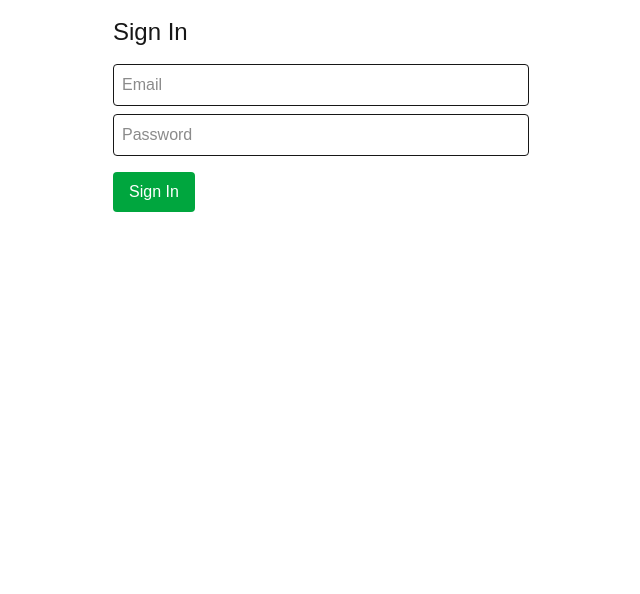
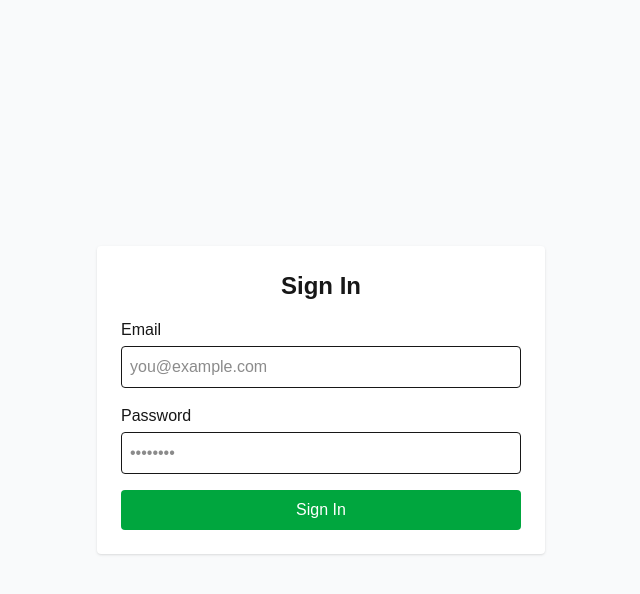
Before and after one commit to brysonmccleary/CoveCRM, a Next.js app: page /auth/signin in a window 1280 px wide. Shown: the top 594 px of the page, without its empty margins (319-959 px from the left). Built offline with nearby package versions, Linux system fonts and the light colour scheme.

Commit message:
fix(auth): replace signin page with direct form post

```diff
--- a/pages/auth/signin.tsx
+++ b/pages/auth/signin.tsx
@@ -1,54 +1,64 @@
-import React, { useState, FormEvent } from "react";
-import { GetServerSideProps, GetServerSidePropsContext } from "next";
-import { getCsrfToken, signIn } from "next-auth/react";
+// pages/auth/signin.tsx
+import React from "react";
+import { getCsrfToken } from "next-auth/react";
 
 interface SignInProps {
   csrfToken: string;
 }
 
 export default function SignIn({ csrfToken }: SignInProps) {
-  const [error, setError] = useState<string | null>(null);
+  return (
+    <div className="min-h-screen flex items-center justify-center bg-gray-50">
+      <form
+        method="post"
+        action="/api/auth/callback/credentials"
+        className="max-w-md w-full bg-white p-6 rounded shadow space-y-4"
+      >
+        <h1 className="text-2xl font-bold text-center">Sign In</h1>
+        <input name="csrfToken" type="hidden" defaultValue={csrfToken} />
 
-  const handleSubmit = async (e: FormEvent<HTMLFormElement>) => {
-    e.preventDefault();
-    const form = e.currentTarget;
-    const email = (form.elements.namedItem("email") as HTMLInputElement).value;
-    const password = (form.elements.namedItem("password") as HTMLInputElement).value;
-
-    const res = await signIn("credentials", { redirect: false, email, password });
-    if (res?.error) setError(res.error);
-  };
-
-  return (
-    <form onSubmit={handleSubmit} className="max-w-md mx-auto p-4">
-      <h1 className="text-2xl mb-4">Sign In</h1>
-      <input name="csrfToken" type="hidden" defaultValue={csrfToken} />
+        <div>
+          <label htmlFor="email" className="block mb-1">
+            Email
+          </label>
           <input
+            id="email"
             name="email"
             type="email"
-        placeholder="Email"
-        className="w-full mb-2 p-2 border rounded"
+            required
+            className="w-full p-2 border rounded"
+            placeholder="you@example.com"
           />
+        </div>
+
+        <div>
+          <label htmlFor="password" className="block mb-1">
+            Password
+          </label>
           <input
+            id="password"
             name="password"
             type="password"
-        placeholder="Password"
-        className="w-full mb-4 p-2 border rounded"
+            required
+            className="w-full p-2 border rounded"
+            placeholder="••••••••"
           />
-      <button type="submit" className="px-4 py-2 bg-green-600 text-white rounded">
+        </div>
+
+        <button
+          type="submit"
+          className="w-full bg-green-600 text-white py-2 rounded hover:bg-green-700 transition"
+        >
           Sign In
         </button>
-      {error && <p className="text-red-500 mt-2">{error}</p>}
       </form>
+    </div>
   );
 }
 
-export const getServerSideProps: GetServerSideProps<SignInProps> =
-  async (context: GetServerSidePropsContext) => {
-    const csrfToken = await getCsrfToken(context);
+export async function getServerSideProps(context: any) {
+  const csrfToken = (await getCsrfToken(context)) || "";
   return {
-      props: {
-        csrfToken: csrfToken ?? "",
-      },
+    props: { csrfToken },
   };
-  };
+}
```
Lines whose indentation alone changed are shown as unchanged.
